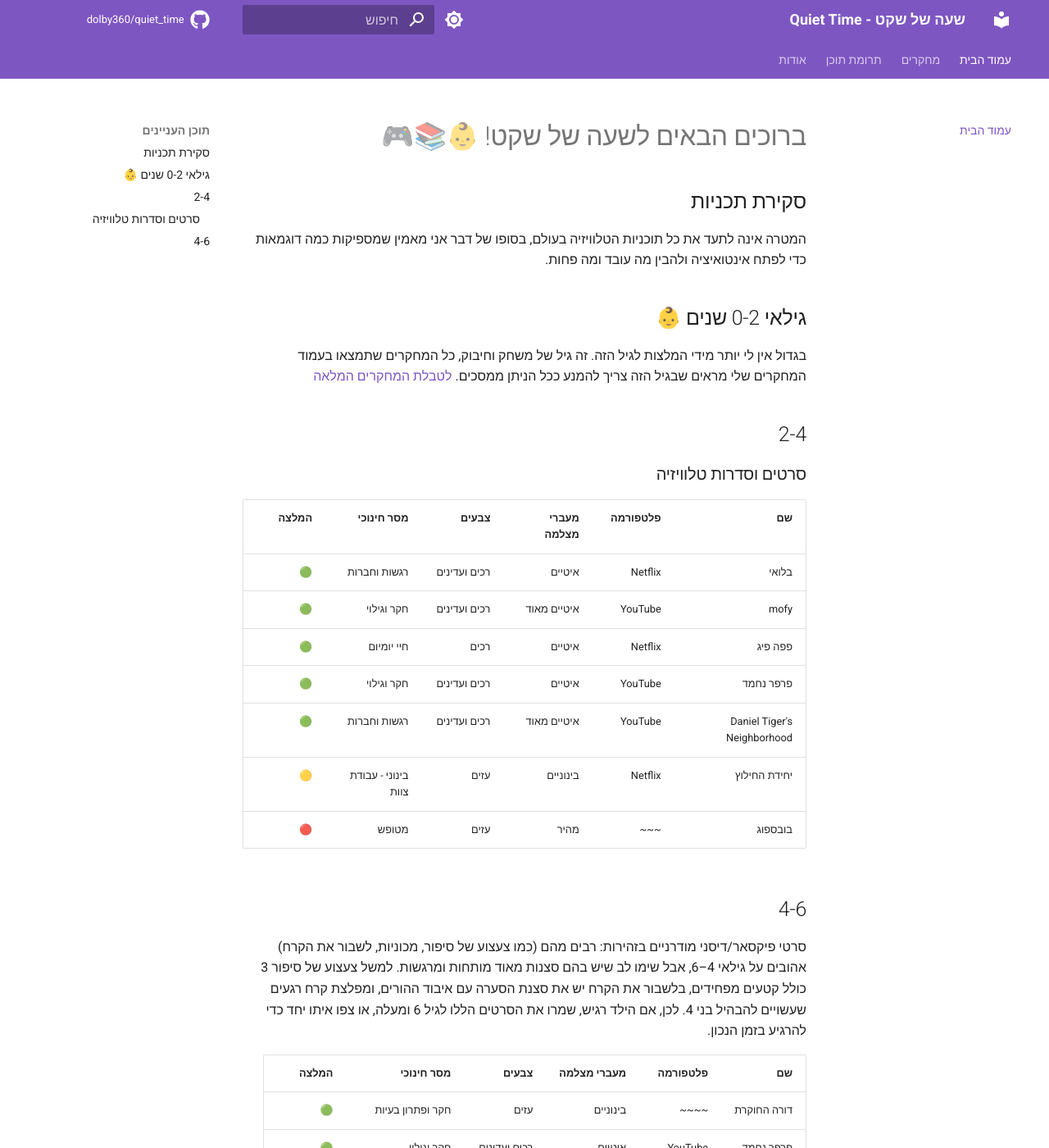
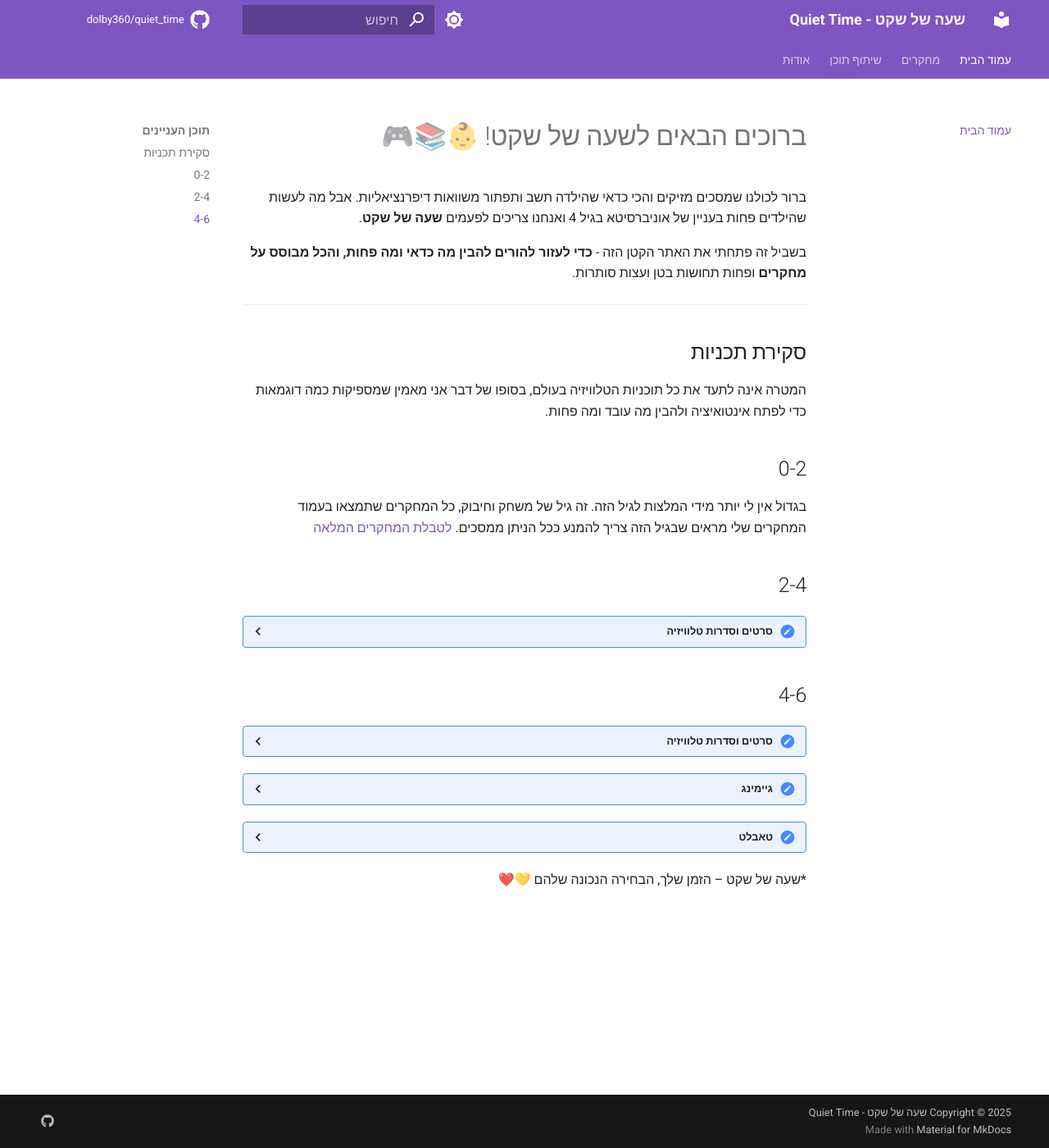
Before and after one commit to dolby360/quiet_time, an MkDocs documentation site: the page built from docs/index.md, in a window 1280 px wide and 1400 px high. Shown: the whole window at 82% size. Built offline with MkDocs 1.6.1 and Material for MkDocs 9.7.7, drawn with Linux system fonts in a browser that asks for light colours; comment, search, counter and statistics services are not loaded; some of the changed text lies outside the part shown.

Commit message:
Update contribution page and expand content recommendations
- Simplify contribution page with personal contact focus
- Add detailed recommendation tables for ages 2-4 and 4-6
- Include new gaming and tablet app sections with safety warnings
- Add research on digital advertising impact on children
- Emphasize interactive vs passive screen time differences
- Update navigation label from "תרומת תוכן" to "שיתוף תוכן"

```diff
--- a/docs/index.md
+++ b/docs/index.md
@@ -1,34 +1,234 @@
 # ברוכים הבאים לשעה של שקט! 👶📚🎮
+
+ברור לכולנו שמסכים מזיקים והכי כדאי שהילדה תשב ותפתור משוואות דיפרנציאליות. אבל מה לעשות שהילדים פחות בעניין של אוניברסיטא בגיל 4 ואנחנו צריכים לפעמים **שעה של שקט**.
+
+בשביל זה פתחתי את האתר הקטן הזה - **כדי לעזור להורים להבין מה כדאי ומה פחות, והכל מבוסס על מחקרים** ופחות תחושות בטן ועצות סותרות.
+
+---
 
 ## סקירת תכניות
 המטרה אינה לתעד את כל תוכניות הטלוויזיה בעולם, בסופו של דבר אני מאמין שמספיקות כמה דוגמאות כדי לפתח אינטואיציה ולהבין מה עובד ומה פחות.
 
-## גילאי 0-2 שנים 👶
+## 0-2
 
 בגדול אין לי יותר מידי המלצות לגיל הזה. זה גיל של משחק וחיבוק, כל המחקרים שתמצאו בעמוד המחקרים שלי מראים שבגיל הזה צריך להמנע ככל הניתן ממסכים. [לטבלת המחקרים המלאה](../research.md#research-table)
 
 ## 2-4
 
-### סרטים וסדרות טלוויזיה
+<details>
+<summary><strong>סרטים וסדרות טלוויזיה</strong></summary>
 
-| שם | פלטפורמה | מעברי מצלמה | צבעים | מסר חינוכי | המלצה |
-|---|---|---|---|---|---|
-| בלואי | Netflix | איטיים | רכים ועדינים |  רגשות וחברות | 🟢 |
-| mofy | YouTube | איטיים מאוד | רכים ועדינים |  חקר וגילוי | 🟢 |
-| פפה פיג | Netflix | איטיים | רכים |  חיי יומיום | 🟢 |
-| פרפר נחמד | YouTube | איטיים | רכים ועדינים |  חקר וגילוי | 🟢 |
-| Daniel Tiger's Neighborhood | YouTube | איטיים מאוד | רכים ועדינים |  רגשות וחברות | 🟢 |
-| יחידת החילוץ | Netflix | בינוניים | עזים | בינוני - עבודת צוות | 🟡 |
-| בובספוג | ~~~ | מהיר | עזים | מטופש | 🔴 |
+<table>
+<thead>
+<tr>
+<th>שם</th>
+<th>פלטפורמה</th>
+<th>מעברי מצלמה</th>
+<th>צבעים</th>
+<th>מסר חינוכי</th>
+<th>המלצה</th>
+</tr>
+</thead>
+<tbody>
+<tr>
+<td>בלואי</td>
+<td>Netflix</td>
+<td>איטיים</td>
+<td>רכים ועדינים</td>
+<td>רגשות וחברות</td>
+<td>🟢</td>
+</tr>
+<tr>
+<td>mofy</td>
+<td>YouTube</td>
+<td>איטיים מאוד</td>
+<td>רכים ועדינים</td>
+<td>חקר וגילוי</td>
+<td>🟢</td>
+</tr>
+<tr>
+<td>פפה פיג</td>
+<td>Netflix</td>
+<td>איטיים</td>
+<td>רכים</td>
+<td>חיי יומיום</td>
+<td>🟢</td>
+</tr>
+<tr>
+<td>פרפר נחמד</td>
+<td>YouTube</td>
+<td>איטיים</td>
+<td>רכים ועדינים</td>
+<td>חקר וגילוי</td>
+<td>🟢</td>
+</tr>
+<tr>
+<td>Daniel Tiger's Neighborhood</td>
+<td>YouTube</td>
+<td>איטיים מאוד</td>
+<td>רכים ועדינים</td>
+<td>רגשות וחברות</td>
+<td>🟢</td>
+</tr>
+<tr>
+<td>יחידת החילוץ</td>
+<td>Netflix</td>
+<td>בינוניים</td>
+<td>עזים</td>
+<td>בינוני - עבודת צוות</td>
+<td>🟡</td>
+</tr>
+<tr>
+<td>בובספוג</td>
+<td>~~~</td>
+<td>מהיר</td>
+<td>עזים</td>
+<td>מטופש</td>
+<td>🔴</td>
+</tr>
+<tr>
+<td>Tom & Jerry</td>
+<td>~~~</td>
+<td>מהיר</td>
+<td>עזים</td>
+<td>אלימות</td>
+<td>🔴</td>
+</tr>
+</tbody>
+</table>
+
+</details>
 
 ## 4-6
 
-סרטי פיקסאר/דיסני מודרניים בזהירות: רבים מהם (כמו צעצוע של סיפור, מכוניות, לשבור את הקרח) אהובים על גילאי 4–6, אבל שימו לב שיש בהם סצנות מאוד מותחות ומרגשות. למשל צעצוע של סיפור 3 כולל קטעים מפחידים, בלשבור את הקרח יש את סצנת הסערה עם איבוד ההורים, ומפלצת קרח רגעים שעשויים להבהיל בני 4. לכן, אם הילד רגיש, שמרו את הסרטים הללו לגיל 6 ומעלה, או צפו איתו יחד כדי להרגיע בזמן הנכון.
+<details>
+<summary><strong>סרטים וסדרות טלוויזיה</strong></summary>
 
-| שם | פלטפורמה | מעברי מצלמה | צבעים | מסר חינוכי | המלצה |
-|---|---|---|---|---|---|
-| דורה החוקרת | ~~~~ | בינוניים | עזים | חקר ופתרון בעיות | 🟢 |
-| פרפר נחמד | YouTube | איטיים | רכים ועדינים |  חקר וגילוי | 🟢 |
-| מטוסי על | ~~~ | בינוניים | עזים | פתרון בעיות ותרבויות |  🟡 |
+<p><strong>לגבי סרטי פיקסאר/דיסני מודרניים היו זהירים:</strong> רבים מהם אהובים על גילאי 4-6, אבל שימו לב שיש בהם סצנות מאוד מותחות ומרגשות. למשל צעצוע של סיפור 3 כולל קטעים מפחידים, בלשבור את הקרח יש את סצנת הסערה עם איבוד ההורים, ומפלצת קרח רגעים שעשויים להבהיל בני 4. (שלא נדבר על הקטע של מופסה במלך האריות ששבר לי את הלב בלופים) לכן, אם הילד רגיש, שמרו את הסרטים הללו לגיל 6 ומעלה, או צפו איתו יחד כדי להרגיע בזמן הנכון.</p>
 
-*שעה של שקט – הזמן שלך, הבחירה הנכונה שלו 💛❤️
+<table>
+<thead>
+<tr>
+<th>שם</th>
+<th>פלטפורמה</th>
+<th>מעברי מצלמה</th>
+<th>צבעים</th>
+<th>מסר חינוכי</th>
+<th>המלצה</th>
+</tr>
+</thead>
+<tbody>
+<tr>
+<td>דורה החוקרת</td>
+<td>~~~~</td>
+<td>בינוניים</td>
+<td>עזים</td>
+<td>חקר ופתרון בעיות</td>
+<td>🟢</td>
+</tr>
+<tr>
+<td>פרפר נחמד</td>
+<td>YouTube</td>
+<td>איטיים</td>
+<td>רכים ועדינים</td>
+<td>חקר וגילוי</td>
+<td>🟢</td>
+</tr>
+<tr>
+<td>מטוסי על</td>
+<td>~~~</td>
+<td>בינוניים</td>
+<td>עזים</td>
+<td>פתרון בעיות ותרבויות</td>
+<td>🟡</td>
+</tr>
+<tr>
+<td>Tom & Jerry</td>
+<td>~~~</td>
+<td>מהיר</td>
+<td>עזים</td>
+<td>אלימות</td>
+<td>🔴</td>
+</tr>
+</tbody>
+</table>
+</details>
+
+<details>
+<summary><strong>גיימינג</strong></summary>
+
+<p><strong>חשוב לדעת על משחקים:</strong> משחקי מחשב ומסכים אינטראקטיביים (טאבלטים, קונסולות) דורשים הרבה יותר גירוי וריכוז מהילד בהשוואה לצפייה פסיבית בטלוויזיה. <a href="../research/#research-table">מחקרים מראים</a> שמסכים אינטראקטיביים מזיקים יותר - 30 דקות בלבד של מסך אינטראקטיבי משפיעות על השינה כמו שעתיים של טלוויזיה. לכן, מומלץ להגביל את זמן המשחק עוד יותר מאשר זמן צפייה, ולהעדיף משחקים רגועים ושיתוף פעולה.</p>
+
+<table>
+<thead>
+<tr>
+<th>שם</th>
+<th>פלטפורמה</th>
+<th>אופי</th>
+<th>המלצה</th>
+</tr>
+</thead>
+<tbody>
+<tr>
+<td>Yoshi's Crafted World</td>
+<td>Nintendo</td>
+<td>ניתן לשחק במצב רגוע</td>
+<td>🟢</td>
+</tr>
+<tr>
+<td>Kirby and the Forgotten Land</td>
+<td>Nintendo</td>
+<td>מאתגר</td>
+<td>🟢</td>
+</tr>
+<tr>
+<td>Snipperclips: Cut it out, Together!</td>
+<td>Nintendo</td>
+<td>שיתוף פעולה יצירתי</td>
+<td>🟢</td>
+</tr>
+</tbody>
+</table>
+
+</details>
+
+
+
+<details>
+<summary><strong>טאבלט</strong></summary>
+
+הימנעו מפרסומות ושיטות מוניפולטיביות (באנרים/פרסים לצפייה בסרטון/קופסאות שלל)</br>
+עדיפות לקצב איטי/רגוע וללא לחץ זמן
+<a href="../research/#research-table">בדקו את עמוד המחקרים</a>
+
+
+<table>
+<thead>
+<tr>
+<th>שם</th>
+<th>פלטפורמה</th>
+<th>אופי</th>
+<th>המלצה</th>
+</tr>
+</thead>
+<tbody>
+<tr>
+<td>Thinkrolls (Avokiddo)</td>
+<td>iOS/Android</td>
+<td>פאזלים לוגיים, קצב רגוע</td>
+<td>🟢</td>
+</tr>
+<tr>
+<td>Pango Build City</td>
+<td>iOS/Android</td>
+<td>בנייה יצירתית, ללא לחץ זמן</td>
+<td>🟢</td>
+</tr>
+</tbody>
+</table>
+
+</details>
+
+
+
+*שעה של שקט – הזמן שלך, הבחירה הנכונה שלהם 💛❤️
--- a/mkdocs.yml
+++ b/mkdocs.yml
@@ -56,7 +56,7 @@
 nav:
   - עמוד הבית: index.md
   - מחקרים: research.md
-  - תרומת תוכן: contribute.md
+  - שיתוף תוכן: contribute.md
   - אודות: about.md
 
 repo_url: https://github.com/dolby360/quiet_time.git
```
Also changed, not shown: docs/contribute.md (+46 -65 lines), docs/research.md (+1 -0 lines).
